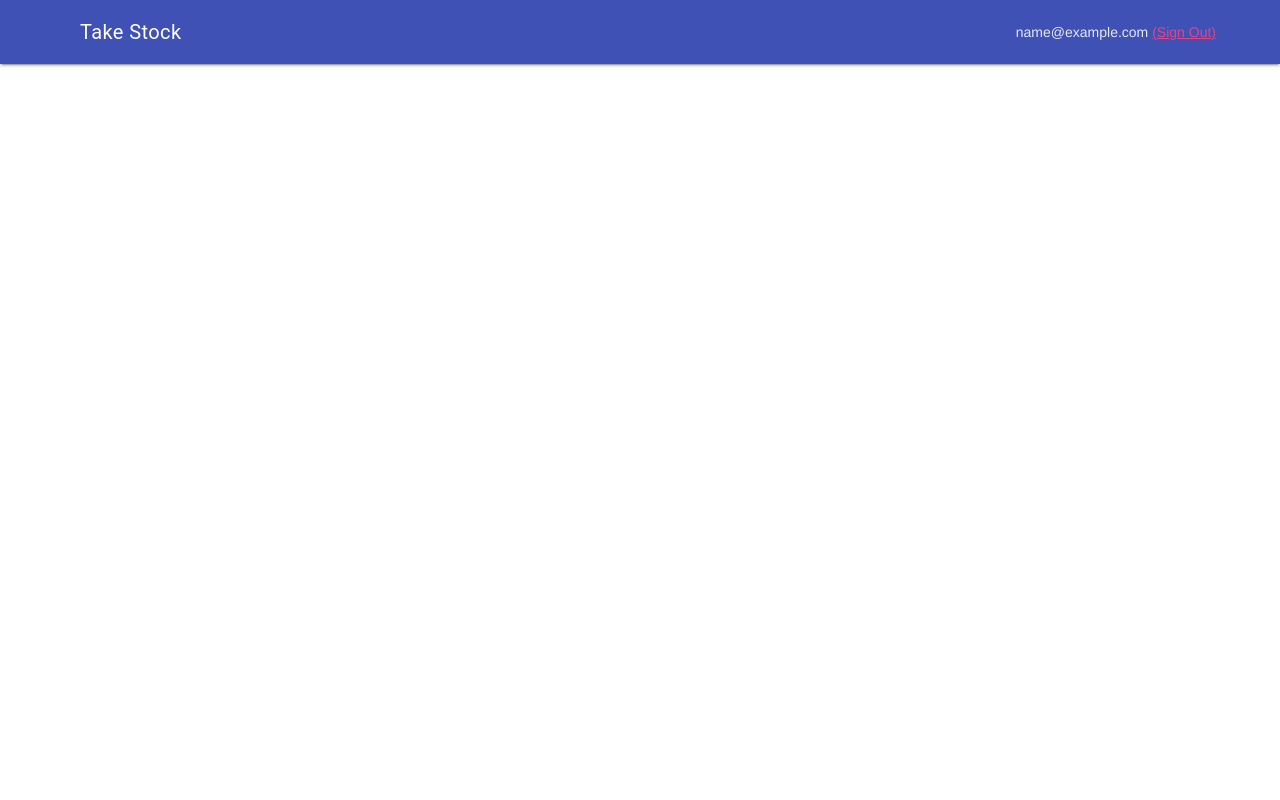
After one commit to rxt1077/cs673, a PHP site: page / in a window 1280 px wide. The commit adds this page. Run offline with PHP 8.4, Linux system fonts and the light colour scheme; the visitor is signed in with stand-in values (Sample User, id 1).

Commit message:
Added a sign out option

```diff
--- a/Database/setup.sql
+++ b/Database/setup.sql
@@ -1,4 +1,4 @@
-USE takestock;
+USE rxt1077;
 
 CREATE TABLE user (
     first VARCHAR(255) NOT NULL,
--- a/Website/get_session.php
+++ b/Website/get_session.php
@@ -37,8 +37,8 @@
         } else if (password_verify($password, $row['hash'])) {
             // set session and redirect
             $_SESSION['email'] = $row['email'];
-            echo '<div>Sign in successful! Redirecting to <a href="main.php">main page</a>.</div>';
-            echo '<meta http-equiv="refresh" content="0;url=main.php">';
+            echo '<div>Sign in successful! Redirecting to <a href="index.php">main page</a>.</div>';
+            echo '<meta http-equiv="refresh" content="0;url=index.php">';
         } else {
             echo '<div>Invalid password.</div>';
             $password = '';
--- /dev/null
+++ b/Website/index.php
@@ -0,0 +1,47 @@
+<!DOCTYPE HTML>
+
+<?php include 'include/check_session.php'; ?>
+
+<html>
+<head>
+    <?php
+        $title = "Take Stock";
+        include 'include/head.php';
+    ?>
+</head>
+<body>
+    <!-- Always shows a header, even in smaller screens. -->
+    <div class="mdl-layout mdl-js-layout mdl-layout--fixed-header">
+      <header class="mdl-layout__header">
+        <div class="mdl-layout__header-row">
+          <!-- Title -->
+          <span class="mdl-layout-title">
+              <?php echo $title; ?>
+          </span>
+          <!-- Add spacer, to align navigation to the right -->
+          <div class="mdl-layout-spacer"></div>
+          <!-- Navigation. We hide it in small screens. -->
+          <nav class="mdl-navigation mdl-layout--large-screen-only">
+            <span class="mdl-navigation__link">
+                <?php echo $email; ?> <a href="end_session.php">(Sign Out)</a>
+            </span>
+          </nav>
+        </div>
+      </header>
+      <div class="mdl-layout__drawer">
+        <span class="mdl-layout-title">Portfolios</span>
+        <nav class="mdl-navigation">
+          <a class="mdl-navigation__link" href="">Portfolio 1</a>
+          <a class="mdl-navigation__link" href="">Portfolio 2</a>
+          <a class="mdl-navigation__link" href="">Portfolio 3</a>
+          <a class="mdl-navigation__link" href="">Add a New Portfolio</a>
+        </nav>
+      </div>
+      <main class="mdl-layout__content">
+        <div class="page-content">
+            <!-- Your content goes here -->
+        </div>
+      </main>
+    </div>
+</body>
+</html>
--- a/Website/main.php
+++ /dev/null
@@ -1,6 +0,0 @@
-<!DOCTYPE HTML>
-
-<?php
-    include 'include/check_session.php';
-    echo "<div>You are signed in as $email.</div>";
-?>
```
Also changed, not shown: Website/end_session.php (added, +7 -0 lines).
